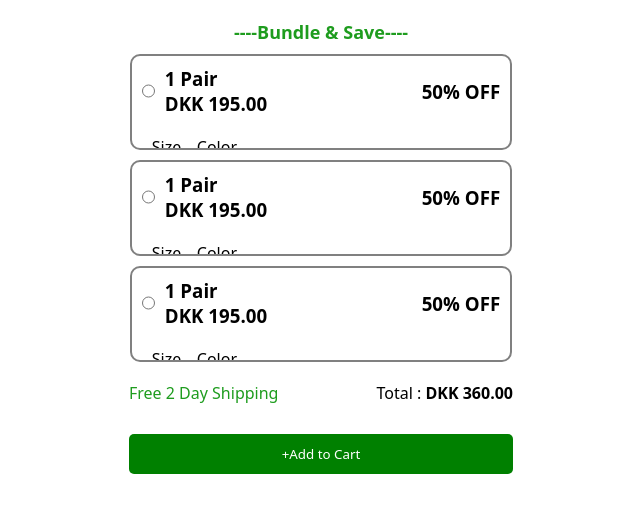
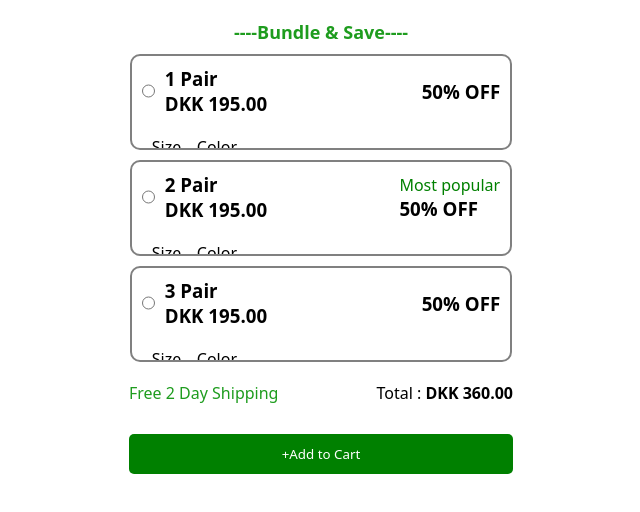
Before and after one commit to Hello-Mrinal/Test-1, a plain HTML site: page index.html in a window 1280 px wide. Shown: the whole page, without its empty margins (319-959 px from the left). Drawn offline with Linux system fonts and the light colour scheme.

Commit message:
Add files via upload

```diff
--- a/index.html
+++ b/index.html
@@ -50,11 +50,12 @@
                     <div class="con">
                         <input type="radio" name="product-option" value="2pair">
                         <div>
-                            <h3>1 Pair</h3>
+                            <h3>2 Pair</h3>
                             <h3>DKK 195.00</h3>
                         </div>
                     </div>
                     <div>
+                        <p>Most popular</p>
                         <h3>50% OFF</h3>
                     </div>
                 </div>
@@ -83,7 +84,7 @@
                     <div class="con">
                         <input type="radio" name="product-option" value="3pair">
                         <div>
-                            <h3>1 Pair</h3>
+                            <h3>3 Pair</h3>
                             <h3>DKK 195.00</h3>
                         </div>
                     </div>
--- a/style.css
+++ b/style.css
@@ -40,6 +40,11 @@ body{
     justify-content: space-between;
     align-items: center;
 }
+
+.box-inner-info div p {
+    color: green;
+}
+
 
 .lower-info{
     display: flex;
```
